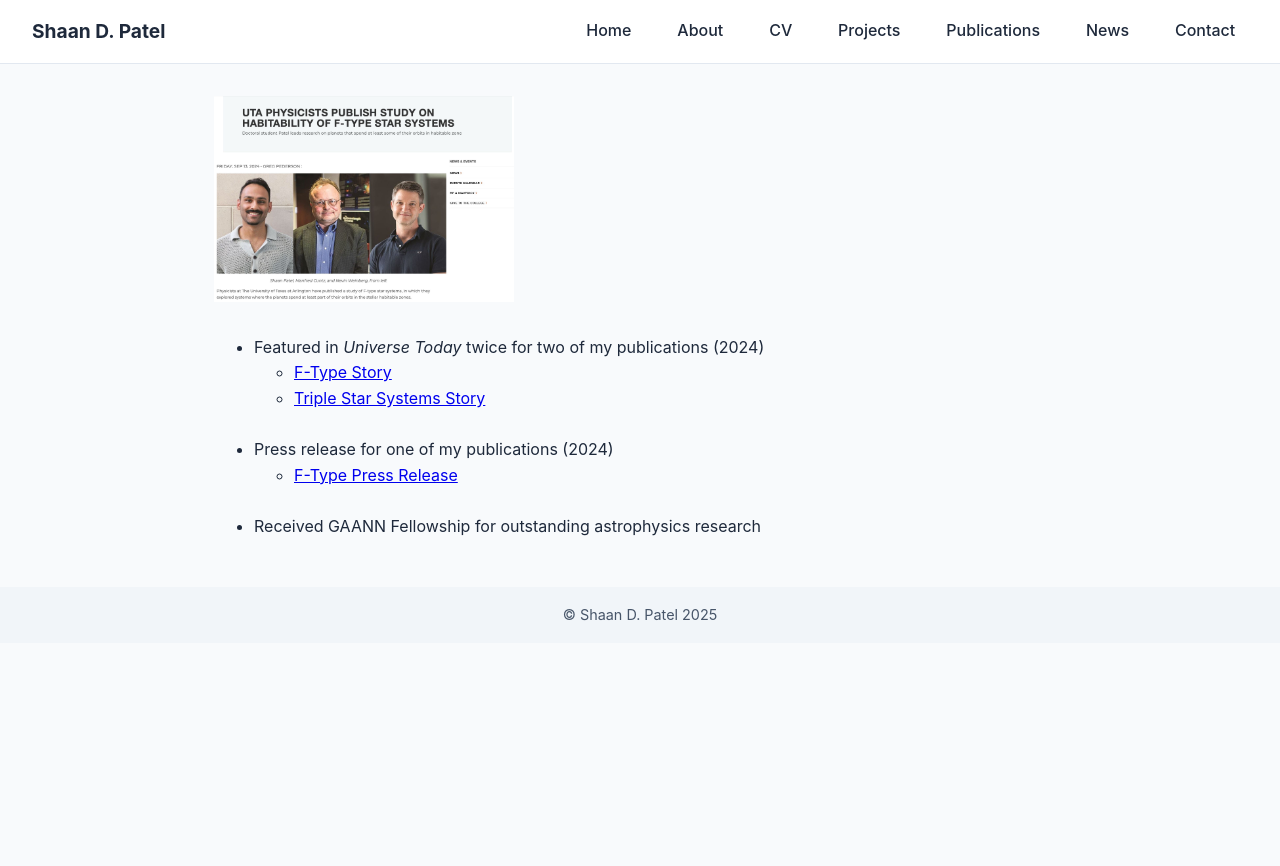
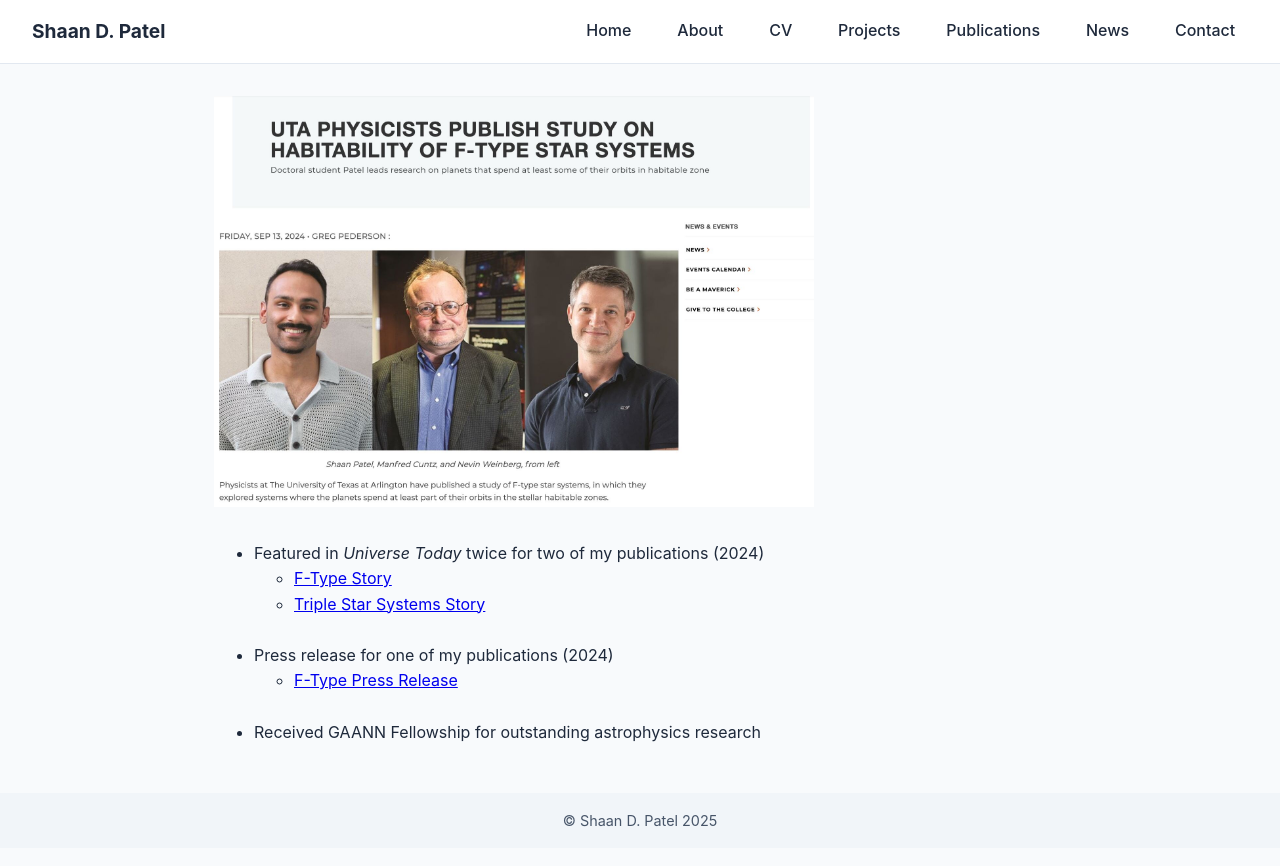
Before and after one commit to shaandpatel/shaandpatel.github.io, a Jekyll site: the page built from news.md, in a window 1280 px wide. Shown: the top 866 px of the page. Built offline with Jekyll 4.4.1, drawn with Linux system fonts in a browser that asks for light colours.

Commit message:
Update news.md

```diff
--- a/news.md
+++ b/news.md
@@ -3,7 +3,7 @@ layout: default
 title: "News & Media"
 ---
 
-<img src="/assets/press_release.jpeg" alt="Press Release" style="width:300px;">
+<img src="/assets/press_release.jpeg" alt="Press Release" style="width:600px;">
 
 
 <p>&nbsp;</p>
```
